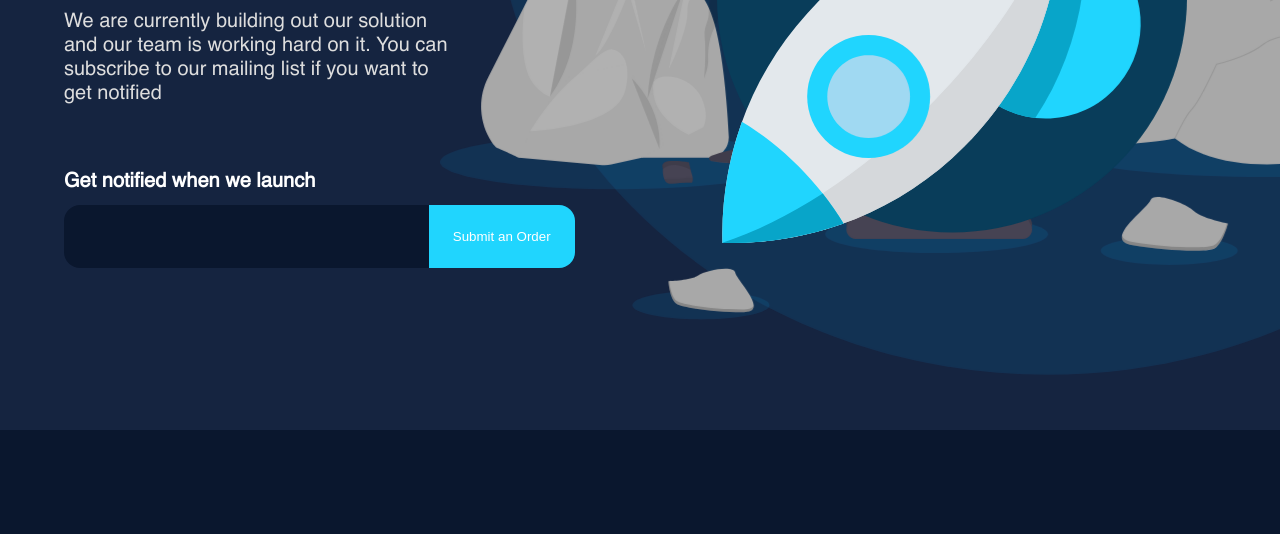
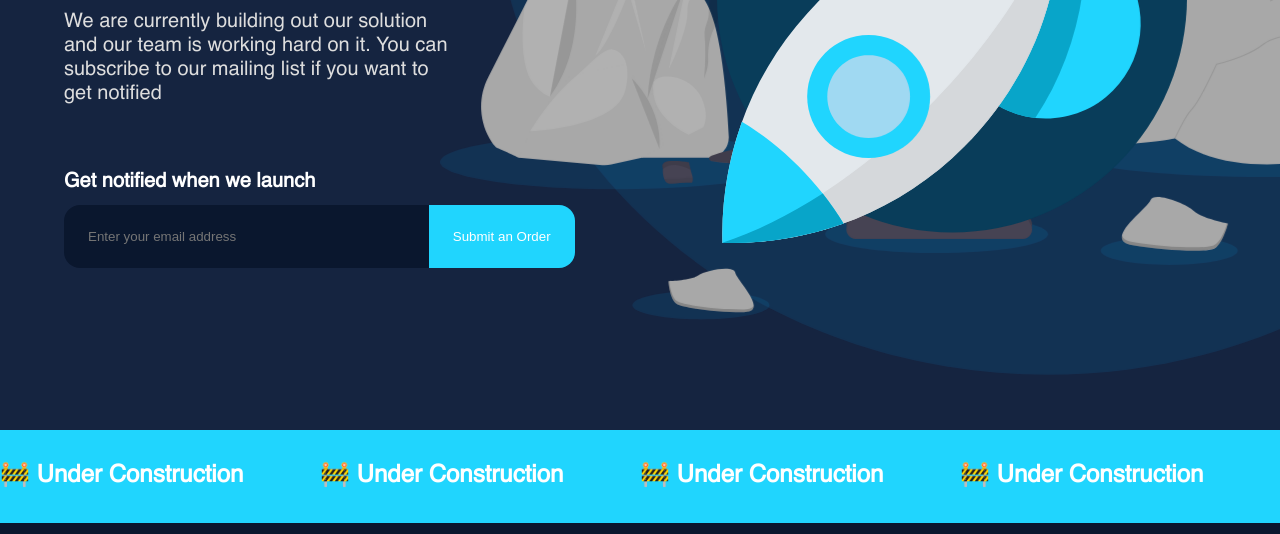
Before and after one commit to daregoodness1997/maxtin, a website: page index.html in a window 1280 px wide. Shown: the part 418-952 px from the top of the page. Drawn offline with nearby package versions, Linux system fonts and the light colour scheme.

Commit message:
update design

```diff
--- a/index.html
+++ b/index.html
@@ -43,7 +43,7 @@
             <div class="form-control">
               <label>Get notified when we launch</label>
               <div class="form-control-box">
-                <input />
+                <input placeholder="Enter your email address" />
                 <button>Submit an Order</button>
               </div>
             </div>
@@ -63,6 +63,20 @@
         </section>
       </div>
     </div>
+
+    <!-- Text Slider -->
+    <div class="carousel-container">
+      <div class="text-slide">
+        <p style="background: #20d5fe" id="lastClone">🚧 Under Construction</p>
+        <p style="background: #20d5fe">🚧 Under Construction</p>
+        <p style="background: #20d5fe">🚧 Under Construction</p>
+        <p style="background: #20d5fe">🚧 Under Construction</p>
+        <p style="background: #20d5fe">🚧 Under Construction</p>
+        <p style="background: #20d5fe">🚧 Under Construction</p>
+        <p style="background: #20d5fe" id="firstClone">🚧 Under Construction</p>
+      </div>
+    </div>
+
     <footer>
       <div class="container">
         <div class="content">
@@ -118,5 +132,8 @@
     <script src="./node_modules/scrollreveal/dist/scrollreveal.min.js"></script>
 
     <script src="./dist/js/index.js"></script>
+    <script>
+      console.log("Hello world!");
+    </script>
   </body>
 </html>
```
Also changed, not shown: dist/js/index.js, dist/style/style.css.
